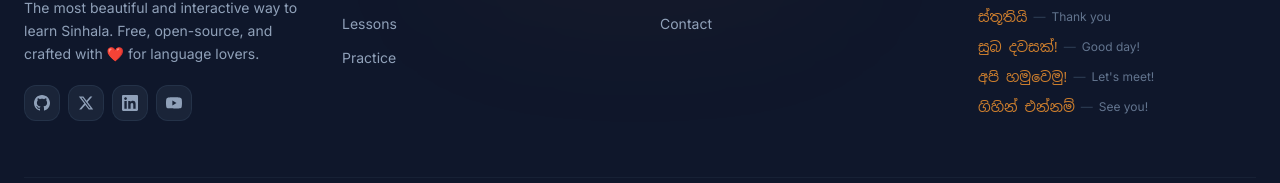
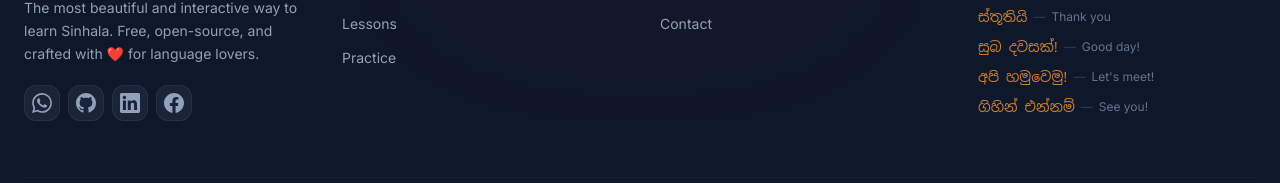
Before and after one commit to SalagduMAI/Sinhala-puluwanda---Website, a React (Vite) app: page / in a window 1280 px wide. Shown: the part 8360-8543 px from the top of the page. Built offline with nearby package versions, Linux system fonts and the light colour scheme.

Commit message:
updated!

```diff
--- a/src/components/Footer.tsx
+++ b/src/components/Footer.tsx
@@ -24,11 +24,19 @@
     },
   ];
 
-  const socials = [
-    { name: 'GitHub', icon: <svg className="w-4 h-4" fill="currentColor" viewBox="0 0 24 24"><path d="M12 0c-6.626 0-12 5.373-12 12 0 5.302 3.438 9.8 8.207 11.387.599.111.793-.261.793-.577v-2.234c-3.338.726-4.033-1.416-4.033-1.416-.546-1.387-1.333-1.756-1.333-1.756-1.089-.745.083-.729.083-.729 1.205.084 1.839 1.237 1.839 1.237 1.07 1.834 2.807 1.304 3.492.997.107-.775.418-1.305.762-1.604-2.665-.305-5.467-1.334-5.467-5.931 0-1.311.469-2.381 1.236-3.221-.124-.303-.535-1.524.117-3.176 0 0 1.008-.322 3.301 1.23.957-.266 1.983-.399 3.003-.404 1.02.005 2.047.138 3.006.404 2.291-1.552 3.297-1.23 3.297-1.23.653 1.653.242 2.874.118 3.176.77.84 1.235 1.911 1.235 3.221 0 4.609-2.807 5.624-5.479 5.921.43.372.823 1.102.823 2.222v3.293c0 .319.192.694.801.576 4.765-1.589 8.199-6.086 8.199-11.386 0-6.627-5.373-12-12-12z"/></svg>, url: '#' },
-    { name: 'Twitter', icon: <svg className="w-4 h-4" fill="currentColor" viewBox="0 0 24 24"><path d="M18.244 2.25h3.308l-7.227 8.26 8.502 11.24H16.17l-5.214-6.817L4.99 21.75H1.68l7.73-8.835L1.254 2.25H8.08l4.713 6.231zm-1.161 17.52h1.833L7.084 4.126H5.117z"/></svg>, url: '#' },
-    { name: 'LinkedIn', icon: <svg className="w-4 h-4" fill="currentColor" viewBox="0 0 24 24"><path d="M20.447 20.452h-3.554v-5.569c0-1.328-.027-3.037-1.852-3.037-1.853 0-2.136 1.445-2.136 2.939v5.667H9.351V9h3.414v1.561h.046c.477-.9 1.637-1.85 3.37-1.85 3.601 0 4.267 2.37 4.267 5.455v6.286zM5.337 7.433c-1.144 0-2.063-.926-2.063-2.065 0-1.138.92-2.063 2.063-2.063 1.14 0 2.064.925 2.064 2.063 0 1.139-.925 2.065-2.064 2.065zm1.782 13.019H3.555V9h3.564v11.452zM22.225 0H1.771C.792 0 0 .774 0 1.729v20.542C0 23.227.792 24 1.771 24h20.451C23.2 24 24 23.227 24 22.271V1.729C24 .774 23.2 0 22.222 0h.003z"/></svg>, url: '#' },
-    { name: 'YouTube', icon: <svg className="w-4 h-4" fill="currentColor" viewBox="0 0 24 24"><path d="M23.498 6.186a3.016 3.016 0 0 0-2.122-2.136C19.505 3.545 12 3.545 12 3.545s-7.505 0-9.377.505A3.017 3.017 0 0 0 .502 6.186C0 8.07 0 12 0 12s0 3.93.502 5.814a3.016 3.016 0 0 0 2.122 2.136c1.871.505 9.376.505 9.376.505s7.505 0 9.377-.505a3.015 3.015 0 0 0 2.122-2.136C24 15.93 24 12 24 12s0-3.93-.502-5.814zM9.545 15.568V8.432L15.818 12l-6.273 3.568z"/></svg>, url: '#' },
+const socials = [
+    { name: 'WhatsApp', icon: (
+      <svg className="w-5 h-5" fill="currentColor" viewBox="0 0 24 24"><path d="M17.472 14.382c-.297-.149-1.758-.867-2.03-.967-.273-.099-.471-.148-.67.15-.197.297-.767.966-.94 1.164-.173.199-.347.223-.644.075-.297-.15-1.255-.463-2.39-1.475-.883-.788-1.48-1.761-1.653-2.059-.173-.297-.018-.458.13-.606.134-.133.298-.347.446-.52.149-.174.198-.298.298-.497.099-.198.05-.371-.025-.52-.075-.149-.669-1.612-.916-2.207-.242-.579-.487-.5-.669-.51a12.8 12.8 0 0 0-.57-.01c-.198 0-.52.074-.792.372-.272.297-1.04 1.016-1.04 2.479 0 1.462 1.065 2.875 1.213 3.074.149.198 2.096 3.2 5.077 4.487.709.306 1.262.489 1.694.625.712.227 1.36.195 1.871.118.571-.085 1.758-.719 2.006-1.413.248-.694.248-1.289.173-1.413-.074-.124-.272-.198-.57-.347m-5.421 7.403h-.004a9.87 9.87 0 0 1-5.031-1.378l-.361-.214-3.741.982.998-3.648-.235-.374a9.86 9.86 0 0 1-1.51-5.26c.001-5.45 4.436-9.884 9.888-9.884 2.64 0 5.122 1.03 6.988 2.898a9.825 9.825 0 0 1 2.893 6.994c-.003 5.45-4.437 9.884-9.885 9.884m8.413-18.297A11.815 11.815 0 0 0 12.05 0C5.495 0 .16 5.335.157 11.892c0 2.096.547 4.142 1.588 5.945L.057 24l6.305-1.654a11.882 11.882 0 0 0 5.683 1.448h.005c6.554 0 11.89-5.335 11.893-11.893a11.821 11.821 0 0 0-3.48-8.413Z"/></svg>
+    ), url: 'https://wa.me/94702507330', color: 'hover:text-green-500' },
+    { name: 'GitHub', icon: (
+      <svg className="w-5 h-5" fill="currentColor" viewBox="0 0 24 24"><path d="M12 0c-6.626 0-12 5.373-12 12 0 5.302 3.438 9.8 8.207 11.387.599.111.793-.261.793-.577v-2.234c-3.338.726-4.033-1.416-4.033-1.416-.546-1.387-1.333-1.756-1.333-1.756-1.089-.745.083-.729.083-.729 1.205.084 1.839 1.237 1.839 1.237 1.07 1.834 2.807 1.304 3.492.997.107-.775.418-1.305.762-1.604-2.665-.305-5.467-1.334-5.467-5.931 0-1.311.469-2.381 1.236-3.221-.124-.303-.535-1.524.117-3.176 0 0 1.008-.322 3.301 1.23.957-.266 1.983-.399 3.003-.404 1.02.005 2.047.138 3.006.404 2.291-1.552 3.297-1.23 3.297-1.23.653 1.653.242 2.874.118 3.176.77.84 1.235 1.911 1.235 3.221 0 4.609-2.807 5.624-5.479 5.921.43.372.823 1.102.823 2.222v3.293c0 .319.192.694.801.576 4.765-1.589 8.199-6.086 8.199-11.386 0-6.627-5.373-12-12-12z"/></svg>
+    ), url: 'https://github.com/SalagduMAI', color: darkMode ? 'hover:text-white' : 'hover:text-slate-900' },
+    { name: 'LinkedIn', icon: (
+      <svg className="w-5 h-5" fill="currentColor" viewBox="0 0 24 24"><path d="M20.447 20.452h-3.554v-5.569c0-1.328-.027-3.037-1.852-3.037-1.853 0-2.136 1.445-2.136 2.939v5.667H9.351V9h3.414v1.561h.046c.477-.9 1.637-1.85 3.37-1.85 3.601 0 4.267 2.37 4.267 5.455v6.286zM5.337 7.433c-1.144 0-2.063-.926-2.063-2.065 0-1.138.92-2.063 2.063-2.063 1.14 0 2.064.925 2.064 2.063 0 1.139-.925 2.065-2.064 2.065zm1.782 13.019H3.555V9h3.564v11.452zM22.225 0H1.771C.792 0 0 .774 0 1.729v20.542C0 23.227.792 24 1.771 24h20.451C23.2 24 24 23.227 24 22.271V1.729C24 .774 23.2 0 22.222 0h.003z"/></svg>
+    ), url: 'https://www.linkedin.com/in/amantha-i-salgadu-802bbb30b', color: 'hover:text-blue-500' },
+    { name: 'Facebook', icon: (
+      <svg className="w-5 h-5" fill="currentColor" viewBox="0 0 24 24"><path d="M24 12.073c0-6.627-5.373-12-12-12s-12 5.373-12 12c0 5.99 4.388 10.954 10.125 11.854v-8.385H7.078v-3.47h3.047V9.43c0-3.007 1.792-4.669 4.533-4.669 1.312 0 2.686.235 2.686.235v2.953H15.83c-1.491 0-1.956.925-1.956 1.874v2.25h3.328l-.532 3.47h-2.796v8.385C19.612 23.027 24 18.062 24 12.073z"/></svg>
+    ), url: 'https://www.facebook.com/ishan.salgadu.9', color: 'hover:text-blue-600' },
   ];
 
   const sinhalaQuotes = [
```
